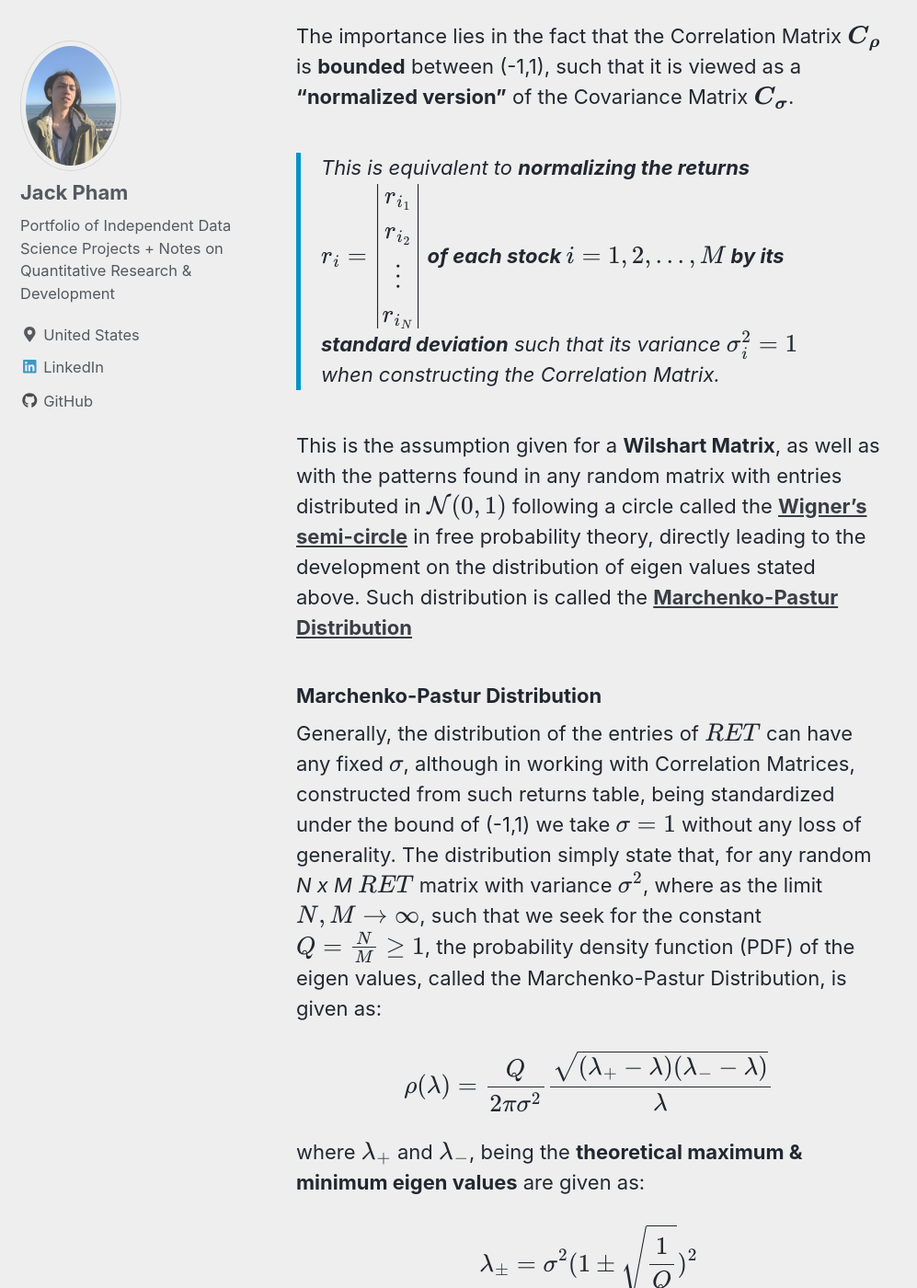
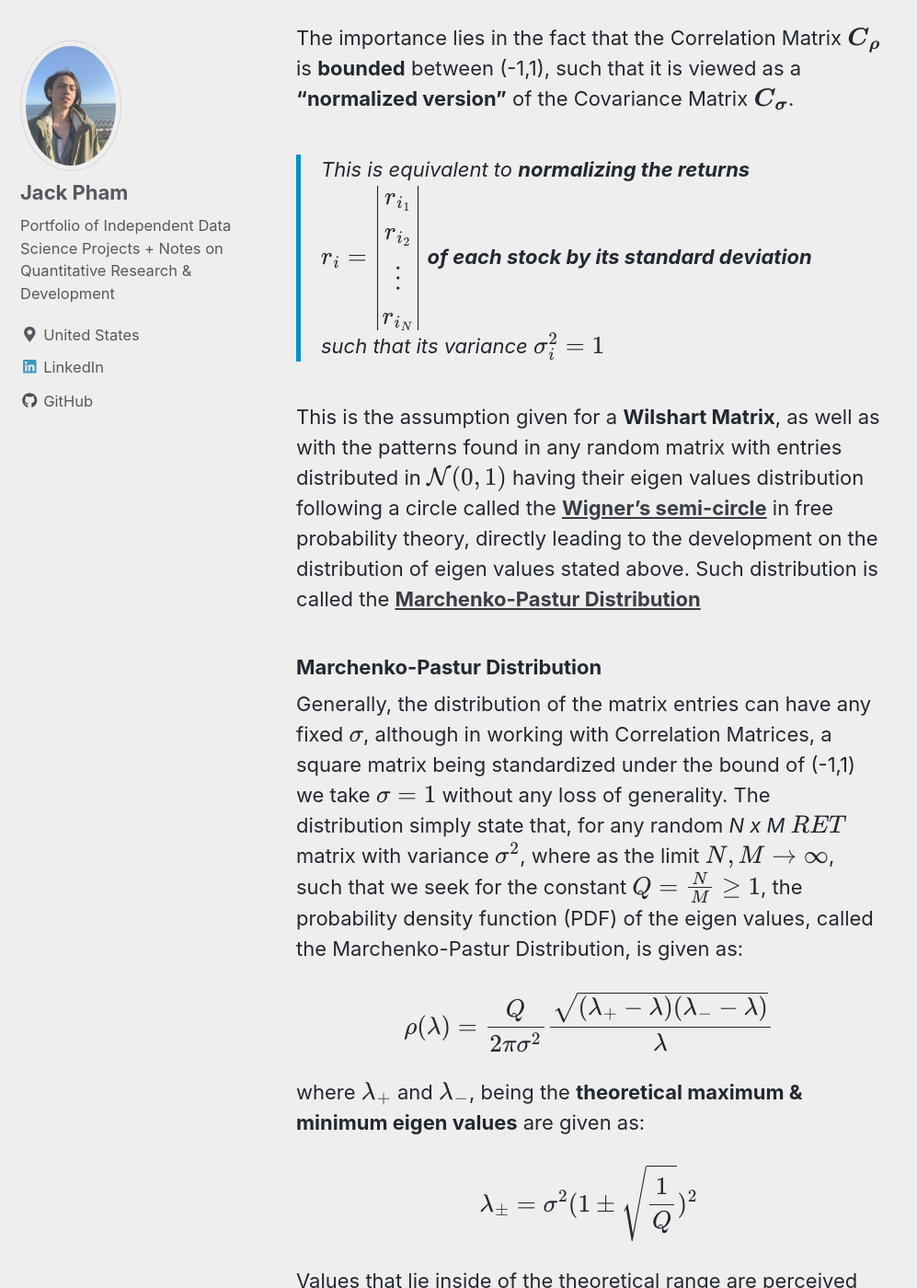
Before and after one commit to jp-quant/jp-quant.github.io, a Jekyll site: the page built from _posts/2020-06-03-qf_volatility_p2.md, in a window 1280 px wide and 1400 px high, scrolled down 34729 px. Shown: the whole window at 92% size, without its empty margins (0-997 px from the left). Built offline with Jekyll 4.4.1, drawn with Linux system fonts in a browser that asks for light colours; nearby versions of some CDN libraries; formulas are drawn with MathJax 3; some of the changed text lies outside the part shown.

Commit message:
third post edits

```diff
--- a/_posts/2020-06-03-qf_volatility_p2.md
+++ b/_posts/2020-06-03-qf_volatility_p2.md
@@ -1071,13 +1071,13 @@ They are aligned **very close with each other**, with one allocation vector just
 # Random Matrix Theory
 > The advanced mathematical technique to be presented belongs to a larger topic umbrella called [**Random Matrix Theory**](https://en.wikipedia.org/wiki/Random_matrix "**Random Matrix Theory**"), specifically inspired by Alan Edelman's [**lecture notes**](http://web.eecs.umich.edu/~rajnrao/Acta05rmt.pdf "lecture notes") for a class on such topic at MIT. There are much more to be learned & explore as per for myself as well, although what will be presented are implementations & testings, performed personally, that have yielded positive empirical results.
 
-The main concept we are addressing is directly related with portfolio optimization. Shortly put, a significant arena  within Random Matrix Theory (RMT) is understanding the **distribution of eigen values in any large random matrix, specifically a square matrix referred to as the [Wilshart Matrix](https://en.wikipedia.org/wiki/Wishart_distribution "Wilshart Matrix")**, stemming from fact of *Gaussian orthogonal ensemble* (or GOE) having its distribution being *invariant* under any orthogonal transformations, aka eigen decompositions we performed thus far.
+The main concept we are addressing is directly related with portfolio optimization. Shortly put, a significant arena within Random Matrix Theory (RMT) is understanding the **distribution of eigen values in any large random matrix**. What we are specifically working on is a square matrix referred to as the [Wilshart Matrix](https://en.wikipedia.org/wiki/Wishart_distribution "Wilshart Matrix"), having such distribution stemmed from fact of *Gaussian orthogonal ensemble* (or GOE) having its distribution being *invariant* under any orthogonal transformations, aka eigen decompositions we performed thus far.
 The bomb-shell of an application to our current objective lies under the belief that:
 > Under certain conditions, there exists a **theoretical range of eigen values**, followed by such distribution, such that the ones **outside of such theoretical range** are values that contain **actual useful information**, where the rest **inside are random noises** of interactions within the data.
 
 ## The Importance of Correlation Matrix
 As we have observed so far, Portfolio Optimization always involves the *Covariance Matrix*  $$\boldsymbol{C_{\sigma}}$$ being an *M x M* Hermitian Matrix that directly computed from any input *N x M* returns matrix $$RET$$, containing N data points of M securities.
-It is important to note that the entries of $$\boldsymbol{C_{\sigma}}$$ are **not bounded**. However, aside from PCA, $$\boldsymbol{C_{\sigma}}$$ can also be decomposed into a multiplication of other important matrices, specifically being the Standard Deviation Matrix $$D$$ and the Correlation Matrix $$\boldsymbol{C_{\rho}}$$
+It is important to note that the entries of $$\boldsymbol{C_{\sigma}}$$ are **not bounded**. However, aside from PCA, $$\boldsymbol{C_{\sigma}}$$ can also be decomposed into a multiplication of other important matrices, specifically being the Standard Deviation Matrix $$\boldsymbol{D}^{1/2}$$ and the Correlation Matrix $$\boldsymbol{C_{\rho}}$$
 
 $$\boldsymbol{D}^{1/2}$$ is an *M x M*  diagonal **symmetric matrix**, where for $$i,j = 1,2,...,M$$ of M securities, each diagonal entry $$d_{ii} = \sigma_{i}$$ represents the **standard deviation** of security i, while the other entries where $$i \neq j$$, $$d_{ij} = 0$$, such that:
 
@@ -1102,13 +1102,13 @@ Putting it together, we have our Covariance Matrix decomposed as:
 $$\boldsymbol{C_{\sigma}} = \boldsymbol{D}^{1/2} \cdot \boldsymbol{C_{\rho}} \cdot \boldsymbol{D}^{1/2}$$
 
 The importance lies in the fact that the Correlation Matrix $$\boldsymbol{C_{\rho}} $$ is **bounded** between (-1,1), such that it is viewed as a **"normalized version"** of the Covariance Matrix $$\boldsymbol{C_{\sigma}}$$.
-> This is equivalent to  **normalizing the returns $$r_i = \begin{vmatrix} r_{i_1}\\ r_{i_2}\\ \vdots\\ r_{i_N} \end{vmatrix}$$ of each stock $$i = 1,2,...,M$$ by its standard deviation** such that its variance $$\sigma_{i}^2 = 1$$ when constructing the Correlation Matrix.
+> This is equivalent to  **normalizing the returns $$r_i = \begin{vmatrix} r_{i_1}\\ r_{i_2}\\ \vdots\\ r_{i_N} \end{vmatrix}$$ of each stock by its standard deviation** such that its variance $$\sigma_{i}^2 = 1$$
 
 
-This is the assumption given for a **Wilshart Matrix**, as well as with the patterns found in any random matrix with entries distributed in $$\mathcal{N}(0,1)$$ following a circle called the [**Wigner's semi-circle**](https://en.wikipedia.org/wiki/Wigner_semicircle_distribution "**Wigner's semi-circle**") in free probability theory, directly leading to the development on the distribution of eigen values stated above. Such distribution is called the [**Marchenko-Pastur Distribution**](https://en.wikipedia.org/wiki/Marchenko%E2%80%93Pastur_distribution "**Marchenko-Pastur Distribution**")
+This is the assumption given for a **Wilshart Matrix**, as well as with the patterns found in any random matrix with entries distributed in $$\mathcal{N}(0,1)$$ having their eigen values distribution following a circle called the [**Wigner's semi-circle**](https://en.wikipedia.org/wiki/Wigner_semicircle_distribution "**Wigner's semi-circle**") in free probability theory, directly leading to the development on the distribution of eigen values stated above. Such distribution is called the [**Marchenko-Pastur Distribution**](https://en.wikipedia.org/wiki/Marchenko%E2%80%93Pastur_distribution "**Marchenko-Pastur Distribution**")
 
 ### Marchenko-Pastur Distribution
-Generally, the distribution of the entries of $$RET$$ can have any fixed $$\sigma$$, although in working with Correlation Matrices, constructed from such returns table, being standardized under the bound of (-1,1) we take $$\sigma = 1$$ without any loss of generality.
+Generally, the distribution of the matrix entries can have any fixed $$\sigma$$, although in working with Correlation Matrices, a square matrix being standardized under the bound of (-1,1) we take $$\sigma = 1$$ without any loss of generality.
 The distribution simply state that, for any random *N x M* $$RET$$ matrix with variance $$\sigma^2$$, where as the limit $$N,M \rightarrow \infty$$, such that we seek for the constant $$Q = \frac{N}{M} \geq 1$$, the probability density function (PDF) of the eigen values, called the Marchenko-Pastur Distribution, is given as:
 
 $$\rho (\lambda) = \frac{Q}{2\pi \sigma^2}\frac{\sqrt{(\lambda_{+} - \lambda)(\lambda_{-} - \lambda)}}{\lambda}$$
```
Also changed, not shown: other parts of _posts/2020-06-03-qf_volatility_p2.md (+1 -1 lines).
